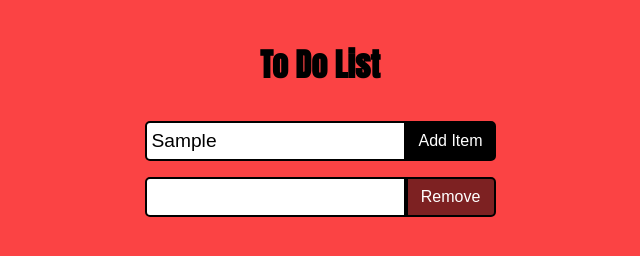
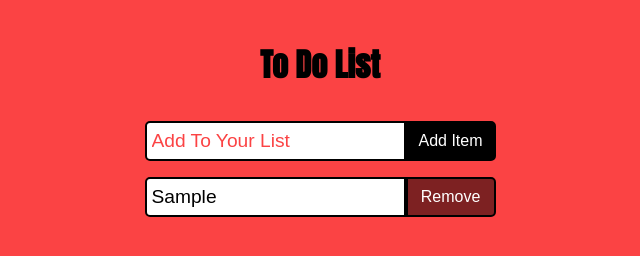
Before and after one commit to ifdan/beginnerJSProjects, a plain HTML site: page toDoList.html in a window 1280 px wide. Both pictures are taken after typing "Sample" into the empty fields and a click on the button "Add Item". Shown: the whole page, without its empty margins (320-960 px from the left). Drawn offline with Linux system fonts and the light colour scheme.

Commit message:
Halfway thru figuring out the remove function

```diff
--- a/toDoList.html
+++ b/toDoList.html
@@ -32,22 +32,29 @@
     </div>
     <script>
       const createListItem = document.querySelector('#toDoBtn');
+      const createListField = document.querySelector('#listFields');
+
       createListItem.addEventListener('click', () => {
         const addItem = document.querySelector('#childContainer');
         const addItemContainer = document.createElement('div');
         const listItem = document.createElement('input');
         const removeBtn = document.createElement('button');
+
         addItemContainer.className = 'addContainer';
         listItem.className = 'toDoField';
         removeBtn.className = 'removeItemBtn';
+        removeBtn.setAttribute('onclick', 'remove;');
         removeBtn.innerText = 'Remove';
+
         addItem.appendChild(addItemContainer);
         addItemContainer.appendChild(listItem);
         addItemContainer.appendChild(removeBtn);
-        const removeListItem = document.querySelectorAll('.removeItemBtn');
-        removeListItem[0].addEventListener('click', () => {
-          addItemContainer.remove();
-        });
+        listItem.value = createListField.value;
+        createListField.value = '';
+        const removeListItem = document.querySelector('.removeItemBtn');
+        function remove() {
+          removeListItem.remove();
+        }
       });
     </script>
   </body>
```
